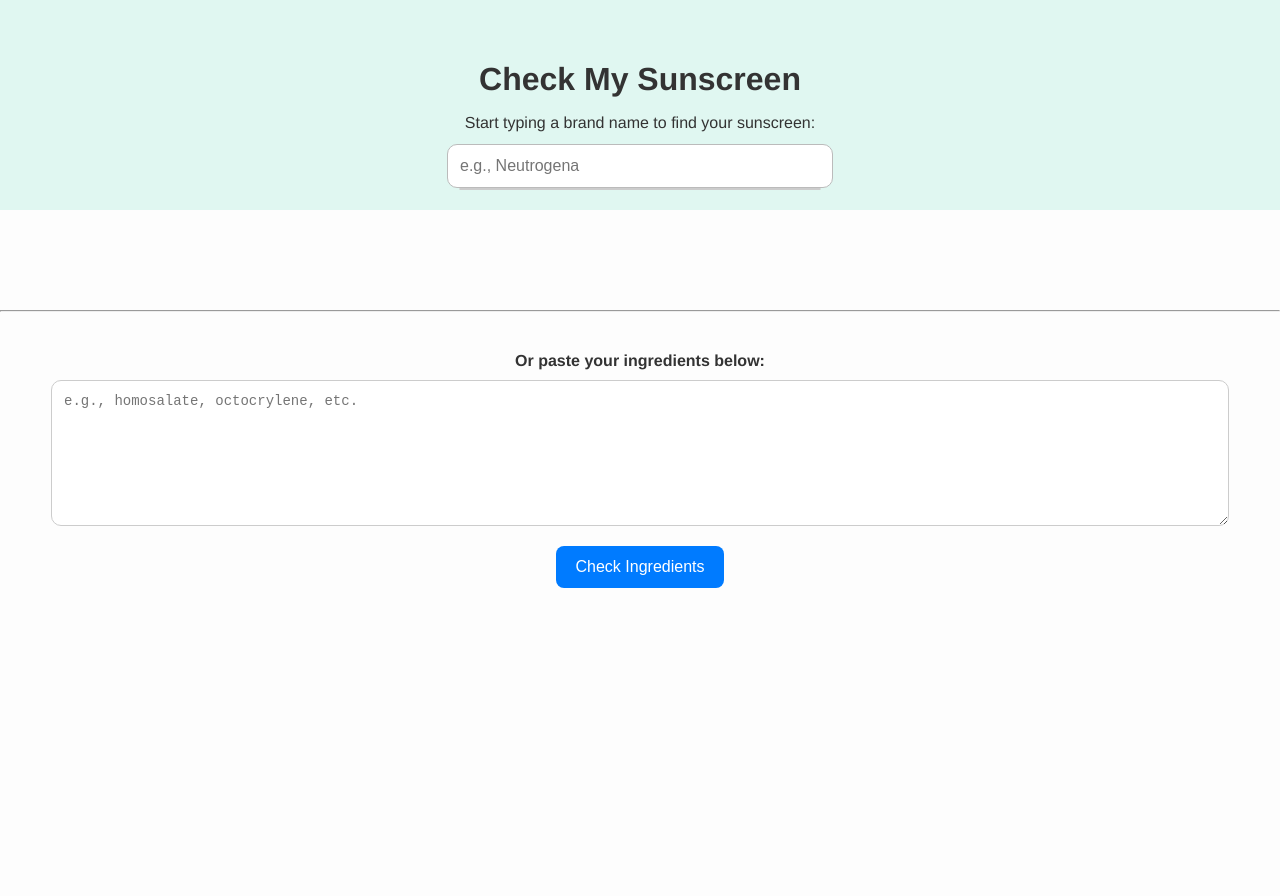
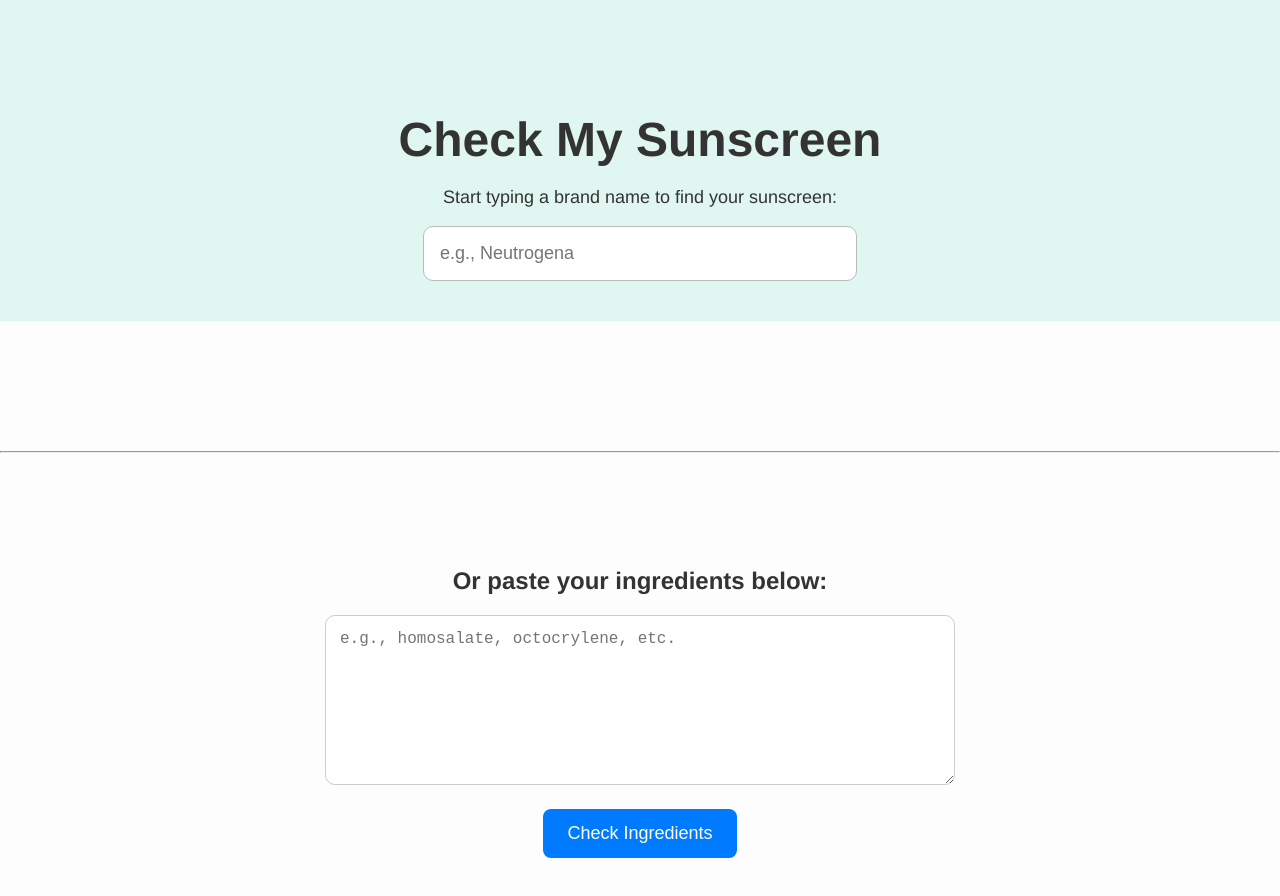
Before and after one commit to emilyjlevin/checkmysunscreen, a plain HTML site: page index.html in a window 1280 px wide. Before the commit the page ends 800 px from the top, so only its background shows below. Drawn offline with Linux system fonts and the light colour scheme.

Commit message:
Update index.html

```diff
--- a/index.html
+++ b/index.html
@@ -5,6 +5,7 @@
   <meta name="viewport" content="width=device-width, initial-scale=1.0"/>
   <title>Check My Sunscreen</title>
 
+  <!-- Google tag -->
   <script async src="https://www.googletagmanager.com/gtag/js?id=G-T4KMQKF2F5"></script>
   <script>
     window.dataLayer = window.dataLayer || [];
@@ -24,89 +25,70 @@
     }
 
     .search-container {
-      padding: 40px 16px 20px;
+      padding: 80px 20px 40px; /* top padding gives that roomy feel */
       background-color: #e0f7f1;
     }
 
     .search-container h1 {
-      font-size: 32px;
-      margin-bottom: 10px;
+      font-size: 48px; /* << change title size here */
+      margin-bottom: 20px;
     }
 
     .search-container p {
-      font-size: 16px;
-      margin-bottom: 12px;
+      font-size: 18px;
     }
 
     .search-container input {
-      padding: 12px;
+      padding: 16px;
       width: 90%;
-      max-width: 360px;
-      font-size: 16px;
+      max-width: 400px;
+      font-size: 18px;
       border-radius: 10px;
       border: 1px solid #bbb;
-    }
-
-    .autocomplete-list {
-      background: white;
-      border: 1px solid #ccc;
-      border-radius: 6px;
-      max-width: 360px;
-      margin: 0 auto;
-      padding: 0;
-      list-style: none;
-      position: relative;
-      z-index: 10;
-    }
-
-    .autocomplete-list li {
-      padding: 10px;
-      cursor: pointer;
-      text-align: left;
-    }
-
-    .autocomplete-list li:hover {
-      background-color: #f0f0f0;
     }
 
     .grid-container {
       display: flex;
       flex-wrap: wrap;
       justify-content: center;
-      gap: 20px;
-      padding: 30px 16px;
+      gap: 24px;
+      padding: 40px 10px;
     }
 
     .grid-container div {
-      width: 140px;
+      width: 180px;
       text-align: center;
     }
 
     .grid-container img {
       width: 100%;
-      border-radius: 12px;
+      border-radius: 14px;
       box-shadow: 0 4px 6px rgba(0,0,0,0.1);
     }
 
+    .ingredient-checker {
+      padding: 40px 10px;
+    }
+
     .ingredient-checker h3 {
-      font-size: 16px;
-      margin: 30px 0 10px;
+      font-size: 24px; /* << change 'paste ingredients' size here */
+      margin-bottom: 20px;
     }
 
     textarea {
       width: 90%;
-      height: 120px;
-      font-size: 14px;
-      padding: 12px;
+      max-width: 600px;
+      height: 140px;
+      font-size: 16px;
+      padding: 14px;
       border-radius: 10px;
       border: 1px solid #ccc;
-      resize: vertical;
     }
 
     button {
-      margin-top: 16px;
-      padding: 12px 20px;
-      font-size: 16px;
+      margin-top: 20px;
+      padding: 14px 24px;
+      font-size: 18px;
       background-color: #007BFF;
       color: white;
       border: none;
@@ -119,28 +101,19 @@
     }
 
     #results {
-      margin-top: 24px;
+      margin-top: 30px;
       max-width: 90%;
-      text-align: center;
       margin-left: auto;
       margin-right: auto;
     }
 
-    @media (max-width: 500px) {
+    @media screen and (max-width: 600px) {
       .search-container h1 {
-        font-size: 24px;
-      }
-
-      .search-container p {
-        font-size: 14px;
+        font-size: 36px;
       }
 
       .ingredient-checker h3 {
-        font-size: 13px;
-      }
-
-      button {
-        font-size: 15px;
+        font-size: 20px;
       }
     }
   </style>
@@ -151,16 +124,15 @@
   <div class="search-container">
     <h1>Check My Sunscreen</h1>
     <p>Start typing a brand name to find your sunscreen:</p>
-    <input type="text" id="brandSearch" placeholder="e.g., Neutrogena" autocomplete="off" />
-    <ul id="autocomplete-list" class="autocomplete-list"></ul>
+    <input type="text" id="brandSearch" placeholder="e.g., Neutrogena" />
   </div>
 
   <div id="resultsGrid" class="grid-container"></div>
 
-  <hr style="margin: 40px 0;">
+  <hr style="margin: 50px 0;">
 
   <div class="ingredient-checker">
-    <h3>Or paste your ingredients below:</h3>
+    <h3><strong>Or paste your ingredients below:</strong></h3>
     <textarea id="ingredientInput" placeholder="e.g., homosalate, octocrylene, etc."></textarea>
     <br>
     <button id="checkButton">Check Ingredients</button>
```
